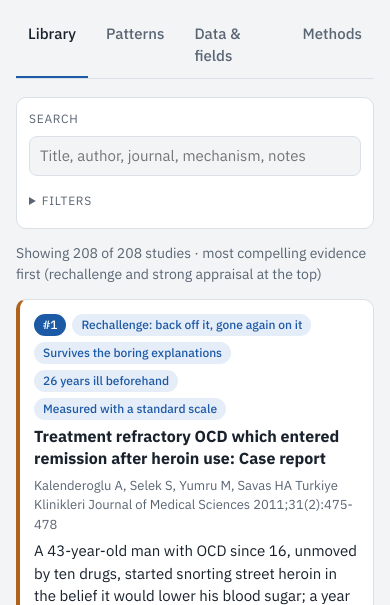
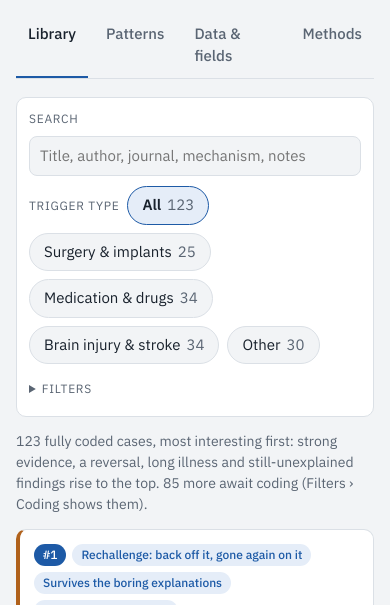
Before and after one commit to Themoojuice/Serendipity_studies, a plain HTML site: page index.html in a window 390 px wide. Shown: the part 495-1100 px from the top of the page. Drawn offline with Linux system fonts and the light colour scheme.

Commit message:
Site: coded cases by default, most interesting first, with a four-way trigger bar
The library now opens on the 123 fully coded cases in the interest order, with a bar above the list
(outside the collapsible filters, so it shows on phones): All · Surgery & implants · Medication & drugs ·
Brain injury & stroke · Other, each with its count. Implanted stimulators count as surgery; ECT and
magnetic stimulation as Other; sedation drugs as medication. Coding in Filters still shows every case.

Co-Authored-By: Claude Opus 5.5 <noreply@anthropic.com>
Claude-Session: https://claude.ai/code/session_01NbCY6fwLyT3fLnYwg1LXY5

```diff
--- a/index.html
+++ b/index.html
@@ -73,6 +73,8 @@ select { font: inherit; padding: 6px 8px; border: 1px solid var(--line); border-
 .chip .dot { width: 8px; height: 8px; border-radius: 50%; background: var(--c, var(--muted)); }
 .chip[aria-pressed="true"] { background: var(--accent-soft); border-color: var(--accent); color: var(--ink); font-weight: 600; }
 .chip .n { color: var(--muted); font-variant-numeric: tabular-nums; font-weight: 400; }
+.groupbar { display: flex; flex-wrap: wrap; gap: 8px; }
+.groupbar .chip { font-size: 15px; padding: 7px 14px; }
 .toggle { display: inline-flex; gap: 6px; align-items: center; font-size: 14px; }
 .active-tags { display: flex; flex-wrap: wrap; gap: 6px; align-items: center; }
 .btn { font: inherit; font-size: 13px; padding: 5px 10px; border-radius: 8px; border: 1px solid var(--line); background: var(--surface); color: var(--ink); cursor: pointer; text-decoration: none; display: inline-flex; align-items: center; gap: 4px; }
@@ -210,6 +212,7 @@ body.single #tiles, body.single .controls, body.single nav.tabs { display:none;
         <label class="grp" for="q">Search</label>
         <input type="search" id="q" placeholder="Title, author, journal, mechanism, notes">
       </div>
+      <div class="row groupbar" id="f-group" role="group" aria-label="Kind of trigger"></div>
       <details class="filters" id="filtersBox" open>
         <summary>Filters</summary>
       <div class="row" id="f-syn"><label class="grp">Syndrome</label></div>
@@ -217,7 +220,7 @@ body.single #tiles, body.single .controls, body.single nav.tabs { display:none;
       <div class="row">
         <label class="grp" for="sort">Sort</label>
         <select id="sort">
-          <option value="compelling">Most compelling first</option>
+          <option value="compelling">Most interesting first</option>
           <option value="impact">Downstream impact</option>
           <option value="new">Newest first</option>
           <option value="old">Oldest first</option>
@@ -227,8 +230,8 @@ body.single #tiles, body.single .controls, body.single nav.tabs { display:none;
       <div class="row">
         <label class="grp" for="coded">Coding</label>
         <select id="coded">
-          <option value="">All cases</option>
-          <option value="yes">Fully coded (timeline, appraisal, our reading)</option>
+          <option value="">All cases, coded or not</option>
+          <option value="yes" selected>Fully coded (timeline, appraisal, our reading)</option>
           <option value="no">Not yet coded</option>
         </select>
       </div>
@@ -346,7 +349,7 @@ body.single #tiles, body.single .controls, body.single nav.tabs { display:none;
   };
   if (window.matchMedia && window.matchMedia("(max-width: 700px)").matches) { var fb = document.getElementById("filtersBox"); if (fb) fb.removeAttribute("open"); }
   var DATA = null, RECORDS = [], HDATA = null, HYP = {};
-  var state = { single: null, q: "", syn: new Set(), trig: new Set(), tags: new Set(), tier: "", era: "", period: "", coded: "", freeOnly: false, showCtx: false, sort: "compelling" };
+  var state = { single: null, q: "", syn: new Set(), trig: new Set(), tags: new Set(), tier: "", era: "", period: "", coded: "yes", group: "", freeOnly: false, showCtx: false, sort: "compelling" };
 
   function $(id) { return document.getElementById(id); }
   function el(tag, attrs, kids) {
@@ -375,10 +378,42 @@ body.single #tiles, body.single .controls, body.single nav.tabs { display:none;
       r.downstream.note, r.era.note].join(" ").toLowerCase();
   }
 
-  function filtered() {
+  // Four broad kinds of trigger for the quick filter above the list. Implanted stimulators count as surgery;
+  // ECT, rTMS and the bedside vestibular tests fall under Other. Sedation drugs count as medication.
+  var GROUPS = [
+    ["surgery", "Surgery & implants", "Brain surgery, other operations and procedures, implanted stimulators (deep brain, vagus nerve)"],
+    ["medication", "Medication & drugs", "Medicines given for another condition, recreational drugs, sedation and anaesthetic drugs"],
+    ["injury", "Brain injury & stroke", "Strokes, haemorrhages, tumours and other acquired lesions, traumatic brain injury"],
+    ["other", "Other", "Infections and fever, seizures, ECT and magnetic stimulation, comas, life events, diet, illness, transplant"]
+  ];
+  function groupOf(r) {
+    var c = r.trigger.category, s = (r.trigger.specific || "").toLowerCase();
+    if (c === "Neurosurgery" || c === "Surgery or procedure (outside the brain)") return "surgery";
+    if (c === "Brain stimulation") return /deep brain|\bdbs\b|stimulator implanted|vagus nerve stim|chronic stimulation/.test(s) ? "surgery" : "other";
+    if (c === "Medication for another condition" || c === "Recreational substance") return "medication";
+    if (c === "Coma / anaesthesia" && /propofol|ketamine|sedation|anaesthe|anesthe/.test(s)) return "medication";
+    if (c === "Acquired brain lesion" || c === "Traumatic brain injury") return "injury";
+    return "other";
+  }
+  function renderGroups() {
+    var box = $("f-group"); box.innerHTML = "";
+    var base = filtered(true), n = {};
+    base.forEach(function (r) { var g = groupOf(r); n[g] = (n[g] || 0) + 1; });
+    var opts = [["", "All", "Every kind of trigger"]].concat(GROUPS);
+    box.appendChild(el("label", { class: "grp", text: "Trigger type" }));
+    opts.forEach(function (g) {
+      var k = g[0], cnt = k ? (n[k] || 0) : base.length;
+      var b = el("button", { class: "chip", type: "button", title: g[2], "aria-pressed": state.group === k ? "true" : "false" }, [g[1], el("span", { class: "n", text: String(cnt) })]);
+      b.addEventListener("click", function () { state.group = (state.group === k ? "" : k); renderAll(); });
+      box.appendChild(b);
+    });
+  }
+
+  function filtered(skipGroup) {
     var q = state.q.trim().toLowerCase();
     return RECORDS.filter(function (r) {
       if (!state.showCtx && r.record_type !== "case") return false;
+      if (!skipGroup && state.group && groupOf(r) !== state.group) return false;
       if (state.coded === "yes" && !isCoded(r)) return false;
       if (state.coded === "no" && isCoded(r)) return false;
       if (state.tier && r.tier !== state.tier) return false;
@@ -759,7 +794,12 @@ body.single #tiles, body.single .controls, body.single nav.tabs { display:none;
     if (state.single) return renderSingle();
     var rows = filtered();
     var totalCases = RECORDS.filter(function (r) { return r.record_type === "case"; }).length;
-    $("count").textContent = "Showing " + rows.length + " of " + totalCases + " studies" + (state.showCtx ? " plus context records" : "") + (state.sort === "compelling" ? " · most compelling evidence first (rechallenge and strong appraisal at the top)" : "");
+    var gname = ""; GROUPS.forEach(function (g) { if (g[0] === state.group) gname = " · " + g[1]; });
+    var codedAll = RECORDS.filter(isCoded).length;
+    var what = state.coded === "yes" ? "fully coded cases" : state.coded === "no" ? "cases not yet coded" : "cases";
+    $("count").textContent = rows.length + " " + what + gname + (state.showCtx ? " (plus context records)" : "") +
+      (state.sort === "compelling" ? ", most interesting first: strong evidence, a reversal, long illness and still-unexplained findings rise to the top." : ".") +
+      (state.coded === "yes" ? " " + (totalCases - codedAll) + " more await coding (Filters › Coding shows them)." : "");
     var list = $("list"); list.innerHTML = "";
     if (!rows.length) { list.appendChild(el("div", { class: "empty", text: "No studies match these filters. Clear a filter or a tag to widen the list." })); return; }
     rows.forEach(function (r, i) { r._rank = i + 1; list.appendChild(card(r)); });
@@ -941,7 +981,7 @@ body.single #tiles, body.single .controls, body.single nav.tabs { display:none;
     });
   }
 
-  function renderAll() { renderActiveTags(); renderList(); renderStats(); }
+  function renderAll() { renderActiveTags(); renderGroups(); renderList(); renderStats(); }
 
   function route() {
     var v = (location.hash || "#library").slice(1);
```
